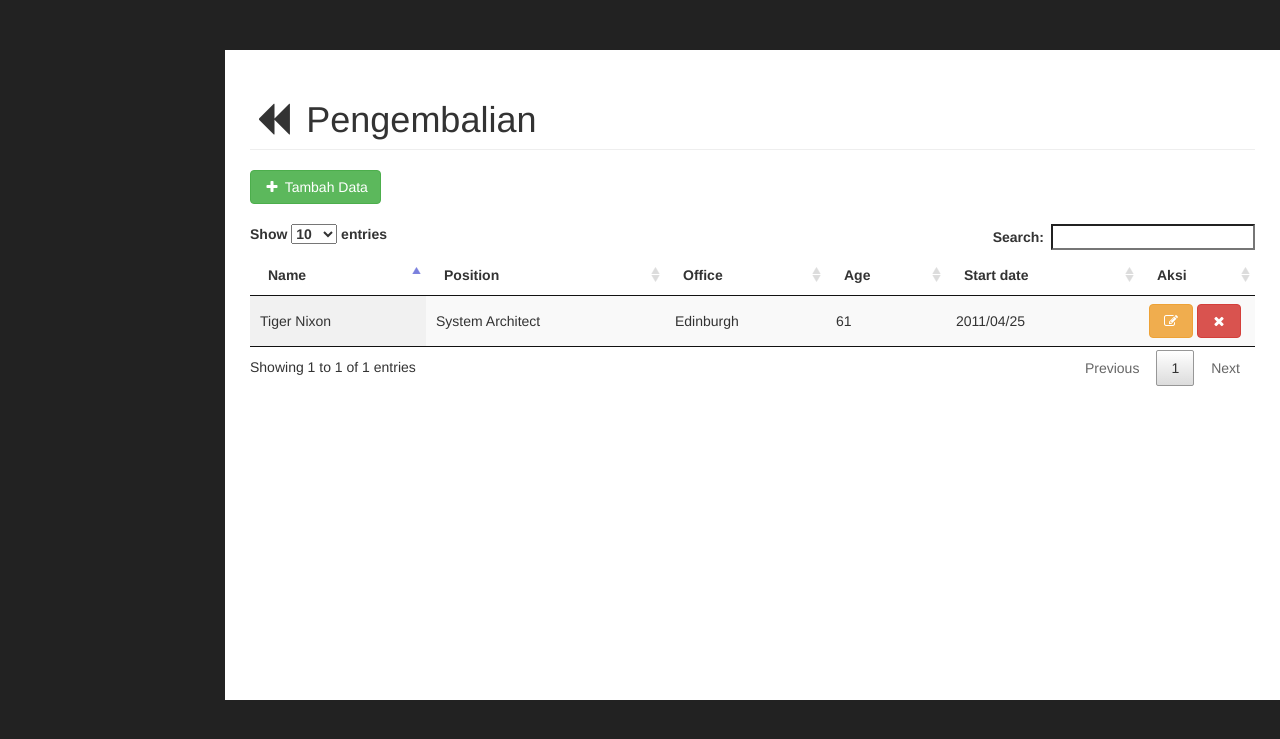
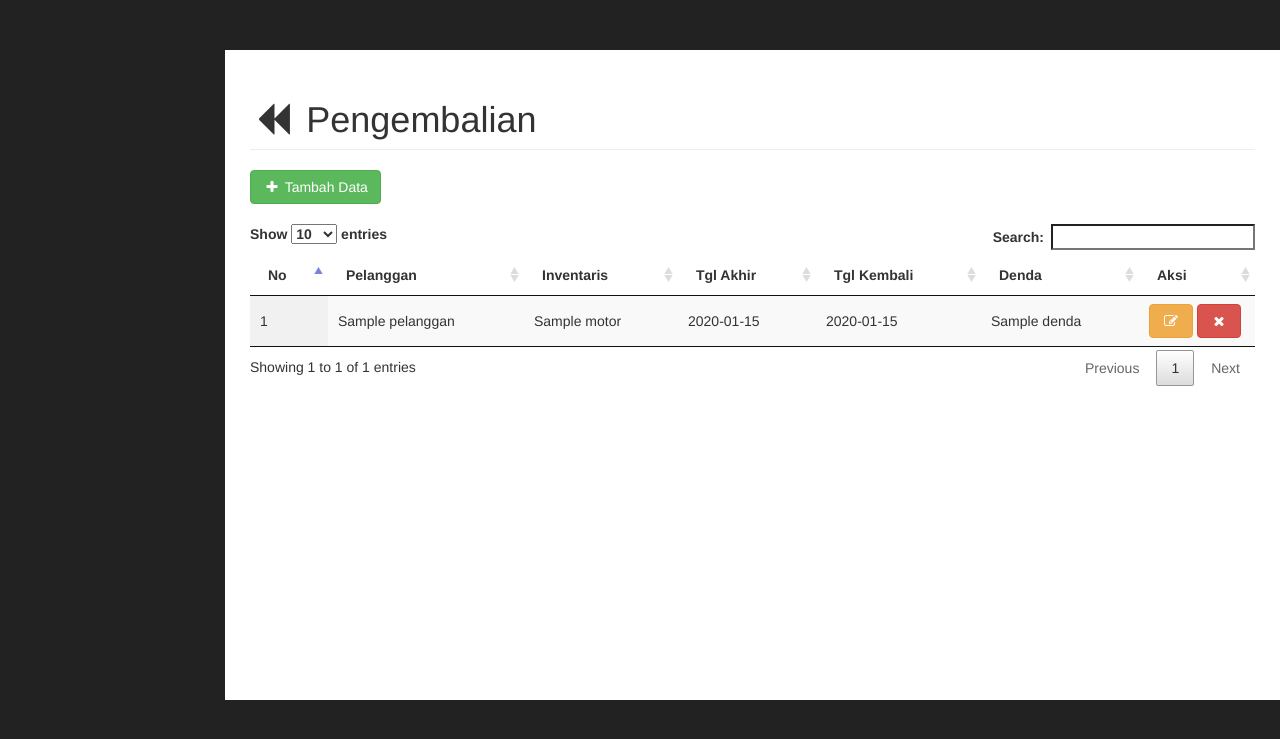
Before and after one commit to andhikayuana/rental-motor, a PHP site: template app/views/pengembalian/index.php in a window 1280 px wide. Shown: the top 739 px of the page. Run offline with PHP 8.4, Linux system fonts and the light colour scheme; the template is opened without the code that fills it: most values are stand-ins (such as "Sample title", 1, 10 or a date in 2020); data that the repository does not hold is empty; some libraries are stand-ins or nearby versions.

Commit message:
pengembalian

```diff
--- a/app/Models/Sewa.php
+++ b/app/Models/Sewa.php
@@ -18,6 +18,7 @@ class Sewa extends Resources\ActiveRecord {
         return array(
             'pelanggan' => array(self::BELONGS_TO, 'Pelanggan', 'id_pelanggan'),
             'inventaris' => array(self::BELONGS_TO, 'Inventaris', 'id_inventaris'),
+            'kembali'=>array(self::BELONGS_TO,'kembali','id_sewa'),
         );
     }
 
--- a/app/views/pengembalian/index.php
+++ b/app/views/pengembalian/index.php
@@ -21,27 +21,31 @@
                         <table id="dataTable" class="display" cellspacing="0" width="100%">
                             <thead>
                                 <tr>
-                                    <th>Name</th>
-                                    <th>Position</th>
-                                    <th>Office</th>
-                                    <th>Age</th>
-                                    <th>Start date</th>
+                                    <th>No</th>
+                                    <th>Pelanggan</th>
+                                    <th>Inventaris</th>
+                                    <th>Tgl Akhir</th>
+                                    <th>Tgl Kembali</th>
+                                    <th>Denda</th>
                                     <th width="80">Aksi</th>
                                 </tr>
                             </thead>
 
                             <tbody>
-                                <tr>
-                                    <td>Tiger Nixon</td>
-                                    <td>System Architect</td>
-                                    <td>Edinburgh</td>
-                                    <td>61</td>
-                                    <td>2011/04/25</td>
-                                    <td>
-                                        <a href="<?=$this->location('pengembalian/update');?>" class="btn btn-warning"><i class="fa fa-fw fa-edit"></i></a>
-                                        <a href="#" class="btn btn-danger"><i class="fa fa-fw fa-remove"></i></a>
-                                    </td>
-                                </tr>
+                                <?php foreach ($model as $row): ?>
+                                    <tr>
+                                        <td><?=$row->id_kembali;?></td>
+                                        <td><?=$row->sewa->pelanggan->nama;?></td>
+                                        <td><?=$row->sewa->inventaris->motor->nama_motor;?></td>
+                                        <td><?=date('Y-m-d',strtotime($row->sewa->tgl_akhir));?></td>
+                                        <td><?=date('Y-m-d',strtotime($row->tgl_kembali));?></td>
+                                        <td><?=$row->denda;?></td>
+                                        <td>
+                                            <a href="<?=$this->location('pengembalian/update/'.$row->id_kembali);?>" class="btn btn-warning"><i class="fa fa-fw fa-edit"></i></a>
+                                            <a href="<?=$this->location('pengembalian/delete/'.$row->id_kembali);?>" class="btn btn-danger"  onclick="return confirm('Hapus data?');"><i class="fa fa-fw fa-remove"></i></a>
+                                        </td>
+                                    </tr>
+                                <?php endforeach ?>
 
                             </tbody>
                         </table>
--- a/app/views/pengembalian/update.php
+++ b/app/views/pengembalian/update.php
@@ -15,7 +15,7 @@
 
                 <div class="row">
                     <div class="col-lg-12">
-                        <?php $this->outputPartial('pengembalian/_form'); ?>
+                        <?php $this->outputPartial('pengembalian/_form',['url'=>$this->location('pengembalian/update/'.$model->id_kembali),'model'=>$model,'listPeminjaman'=>$listPeminjaman]); ?>
                     </div>
                 </div>
                 <!-- /.row -->
```
Also changed, not shown: app/Controllers/Pengembalian.php (+39 -5 lines), app/Models/Kembali.php (+8 -0 lines), app/views/pengembalian/_form.php (+16 -12 lines).
